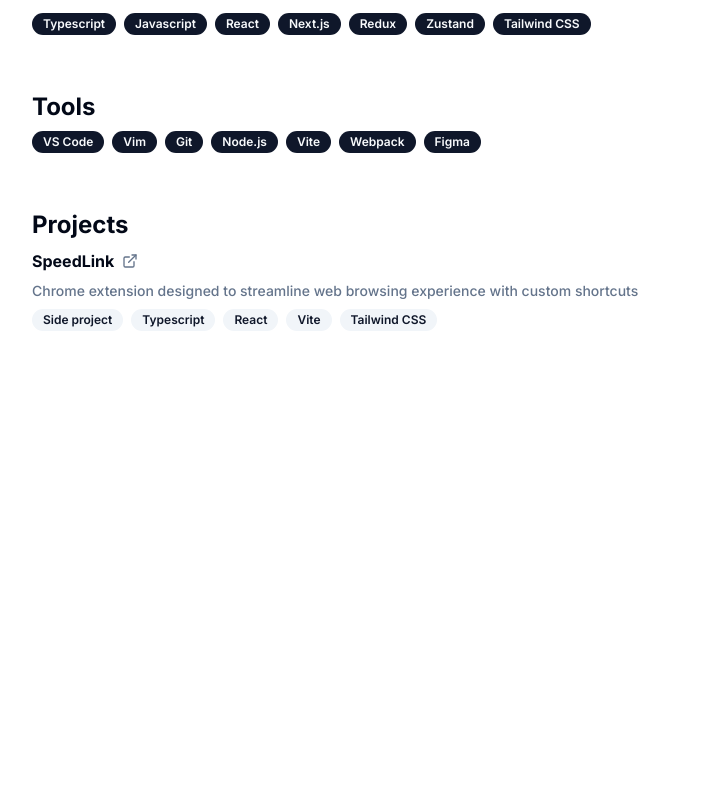
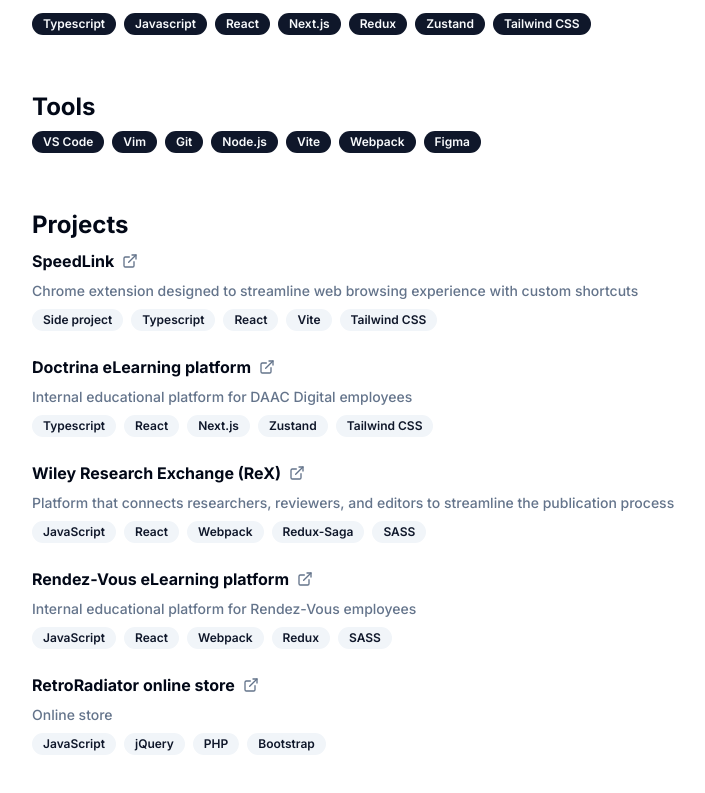
Before and after one commit to iTsygancov/itsygankov.com, a Next.js app: page / in a window 1280 px wide. Shown: the part 1303-2096 px from the top of the page, without its empty margins (272-977 px from the left). Before the commit the page ends 1698 px from the top, so only its background shows below. Built offline with nearby package versions, Linux system fonts and the light colour scheme.

Commit message:
refactor: update projects data

```diff
--- a/src/app/page.tsx
+++ b/src/app/page.tsx
@@ -178,7 +178,7 @@
       </section>
       <section className='mx-auto w-full max-w-2xl'>
         <h2 className='mb-2 text-2xl font-bold'>Projects</h2>
-        <div className='space-x-2'>
+        <div className='space-y-6'>
           {CV_DATA.projects.map(({ badges, description, link, title }) => (
             <ProjectCard
               badges={badges}
--- a/src/data/cv.tsx
+++ b/src/data/cv.tsx
@@ -135,7 +135,7 @@
     },
     {
       title: "Wev Developer",
-      company: "Retroradiator",
+      company: "RetroRadiator",
       link: "https://retroradiator.ru",
       time: "2017 - 2019",
       description:
@@ -185,6 +185,31 @@
       description:
         "Chrome extension designed to streamline web browsing experience with custom shortcuts",
       badges: ["Side project", "Typescript", "React", "Vite", "Tailwind CSS"]
+    },
+    {
+      title: "Doctrina eLearning platform",
+      link: "https://doc.daacdigital.com/doctrina-auth/login",
+      description: "Internal educational platform for DAAC Digital employees",
+      badges: ["Typescript", "React", "Next.js", "Zustand", "Tailwind CSS"]
+    },
+    {
+      title: "Wiley Research Exchange (ReX)",
+      link: "https://authorservices.wiley.com/",
+      description:
+        "Platform that connects researchers, reviewers, and editors to streamline the publication process",
+      badges: ["JavaScript", "React", "Webpack", "Redux-Saga", "SASS"]
+    },
+    {
+      title: "Rendez-Vous eLearning platform",
+      link: "https://do.rendez-vous.ru",
+      description: "Internal educational platform for Rendez-Vous employees",
+      badges: ["JavaScript", "React", "Webpack", "Redux", "SASS"]
+    },
+    {
+      title: "RetroRadiator online store",
+      link: "https://retroradiator.ru/",
+      description: "Online store",
+      badges: ["JavaScript", "jQuery", "PHP", "Bootstrap"]
     }
   ]
 };
```
